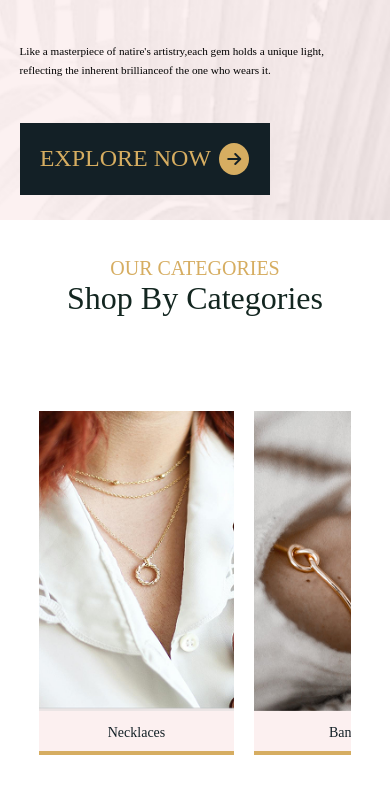
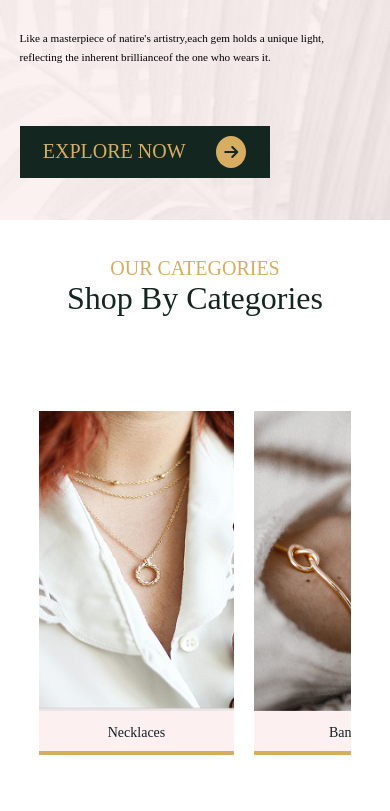
Before and after one commit to sari-rahul/Swarna, a React (Create React App) app: page / in a window 390 px wide. Shown: the part 860-1671 px from the top of the page. Built offline with nearby package versions, Linux system fonts and the light colour scheme; a web font is replaced by a local one.

Commit message:
Edit css files for responsivesnss

```diff
--- a/src/components/Banner/Banner.css
+++ b/src/components/Banner/Banner.css
@@ -118,9 +118,7 @@
   .bannersection-innercontainer{
     height: 90vh;
   }
-  .banner-section .image-section{
-    height: 100vh;
-  }
+
   .tagline h1 {
     font-size: 1.8rem;
   }
@@ -149,8 +147,14 @@
   .bannersection-innercontainer{
       height:100vh;
   }
+  .banner-section .image-section{
+      height: 50vh;
+  }
   .image-section{
-    height: 100vh;
+      height: 50vh;
+  }
+  .tagline-section {
+      height: 50vh;
   }
 
   .tagline{
--- a/src/components/CustomerReviews/CustomerReviews.css
+++ b/src/components/CustomerReviews/CustomerReviews.css
@@ -71,7 +71,7 @@
 }
 @media (max-width: 480px) {
 .customer-reviews-section{
-    height: 80vh;
+    height: 90vh;
 
     align-items: center;
     justify-content: space-evenly;
--- a/src/components/GenZ/GenZ.css
+++ b/src/components/GenZ/GenZ.css
@@ -84,13 +84,13 @@
     width: 100%;
 }
 .genZ-section .heading-section h2{
-    font-size: 2.25rem;
+    font-size: 2rem;
 }
 .scroll{
     display: none;
 }
 .main-image{
     width: 100%;
-    height: 60%;
+    height: 50%;
 }
 }
--- a/src/components/Navbar/Navbar.css
+++ b/src/components/Navbar/Navbar.css
@@ -159,93 +159,7 @@
 }
 
 
-@media (max-width: 768px) {
-.logo-section {
-    width: 100%;
-    height: 100%;
-    margin: auto;
-}
- .left-section{
-    display: none;
-}
-.right-section{
-    display: none;
-}
-.logo-section{
-    width:100%;
-    height: 100%;
-}
-.navbar-mobile{
-    display: flex;
-    flex-direction: column;
 
-    width: 100%;
-    background-color: #fff;
-}
-.navbar-mobile .inner-container{
-    display: flex;
-    flex-direction: row;
-    align-items: center;
-
-    padding: 12px;
-}
-.navbar-mobile .inner-container .burger-menu{
-    font-size: 24px;
-    color: var(--gold);
-}
-.navbar-mobile .search-bar{
-    display: flex;
-    flex-direction: row;
-    align-items: center;
-    border: 2px solid var(--gold);
-    border-radius: 4px;
-    width: 90%;
-    margin: auto;
-    margin-top: 12px;
-    padding: 8px;
-
-}
-.navbar-mobile .search-bar input{
-    width: 100%;
-    padding: 12px;
-    border: none;
-}
-.navbar-mobile .search-bar i{
-    color: #D6AD61;
-
-}
-.scroll-menu-wrapper {
-  overflow-x: auto;
-  width: 100%;
-  background-color: white;
-}
-
-.scroll-menu {
-  display: flex;
-  flex-direction: row;
-  white-space: nowrap;
-  gap: 1rem;
-  padding: 1rem;
-}
-
-.scroll-menu a {
-  flex: 0 0 auto;
-  text-decoration: none;
-  color: #333;
-  font-weight: 500;
-  padding: 0.5rem 1rem;
-  border: 2px solid #D6AD61;
-  border-radius: 4px;
-}
-.scroll-menu-wrapper::-webkit-scrollbar {
-  display: none;
-}
-
-.scroll-menu a:hover {
-  background: #f4cb94;
-}
-
-}
 
 @media (max-width: 1024px) {
  .left-section{
@@ -338,6 +252,94 @@
   background: #f4cb94;
 }
 }
+@media (max-width: 768px) {
+.logo-section {
+    width: 100%;
+    height: 100%;
+    margin: auto;
+}
+.left-section{
+    display: none;
+}
+.right-section{
+    display: none;
+}
+.logo-section{
+    width:100%;
+    height: 100%;
+}
+.navbar-mobile{
+    display: flex;
+    flex-direction: column;
+
+    width: 100%;
+    background-color: #fff;
+}
+.navbar-mobile .inner-container{
+    display: flex;
+    flex-direction: row;
+    align-items: center;
+
+    padding: 12px;
+}
+.navbar-mobile .inner-container .burger-menu{
+    font-size: 24px;
+    color: var(--gold);
+}
+.navbar-mobile .search-bar{
+    display: flex;
+    flex-direction: row;
+    align-items: center;
+    border: 2px solid var(--gold);
+    border-radius: 4px;
+    width: 90%;
+    margin: auto;
+    margin-top: 12px;
+    padding: 8px;
+
+}
+.navbar-mobile .search-bar input{
+    width: 100%;
+    padding: 12px;
+    border: none;
+}
+.navbar-mobile .search-bar i{
+    color: var(--gold);
+
+}
+.scroll-menu-wrapper {
+  overflow-x: auto;
+  width: 100%;
+  background-color: white;
+}
+
+.scroll-menu {
+  display: flex;
+  flex-direction: row;
+  white-space: nowrap;
+  gap: 1rem;
+  padding: 1rem;
+}
+
+.scroll-menu a {
+  flex: 0 0 auto;
+  text-decoration: none;
+  color: #333;
+  font-weight: 500;
+  padding: 0.5rem 1rem;
+  border: 2px solid #D6AD61;
+  border-radius: 4px;
+}
+.scroll-menu-wrapper::-webkit-scrollbar {
+  display: none;
+}
+
+.scroll-menu a:hover {
+  background: #f4cb94;
+}
+
+}
+
 @media (max-width: 480px) {
 .logo-section img{
     width: 70%;
@@ -345,4 +347,10 @@
 .bannersection-innercontainer {
     height: 100vh;
 }
+.bannersection .image-section {
+    height: 100vh;
 }
+.tagline-section {
+    height: 100vh ;
+}
+}
--- a/src/components/Navbar/Navbar.js
+++ b/src/components/Navbar/Navbar.js
@@ -93,7 +93,9 @@ const Navbar = ({setShowLogin , isLoggedIn}) => {
           <li><i className="fa-solid fa-heart"></i> Liked</li>
           <li><i className="fa-solid fa-location-dot"></i> Location</li>
           <li><i className="fa-solid fa-cart-shopping"></i> Cart</li>
-          <li><button className="signup-btn">Signup</button></li>
+          <li>
+            <button className="signup-btn" onClick={()=>setShowLogin(true)}>Signup</button>
+          </li>
         </ul>
       </div>
       {/* Backdrop */}
--- a/src/components/PrimaryButton/PrimaryButton.css
+++ b/src/components/PrimaryButton/PrimaryButton.css
@@ -1,7 +1,7 @@
 .primary-button{
     width: 250px;
-    background-color: #132026;
-    color: #D6AD61;
+    background-color: var(--primary-green);
+    color: var(--gold);
 
     padding-left: 16px;
     padding-right: 16px;
@@ -17,8 +17,8 @@
 
 }
 .primary-button button{
-    background-color: #132026;
-    color: #D6AD61;
+    background-color: var(--primary-green);
+    color: var(--gold);
 
     font-size: 24px;
     border: 0;
@@ -27,8 +27,20 @@
 
 }
 .primary-button i{
-    background-color: #D6AD61;
-    color: #132026;
+    background-color: var(--gold);
+    color: var(--primary-green);
     padding: 8px;
     border-radius: 100%;
 }
+
+@media (max-width: 480px) {
+.primary-button{
+    padding-left: 8px;
+    padding-right: 8px;
+    padding-top: 10px;
+    padding-bottom: 10px;
+}
+.primary-button button{
+    font-size: 20px;
+}
+}
--- a/src/components/PromoOffers/PromoOffers.css
+++ b/src/components/PromoOffers/PromoOffers.css
@@ -71,7 +71,7 @@
     padding-bottom: 0.5rem;
 }
 .promo-offer-section{
-    margin-top: 4rem;
+    margin-top: 8rem;
     height: 60vh;
 }
 .poster-section{
```
Lines whose indentation alone changed are shown as unchanged.
